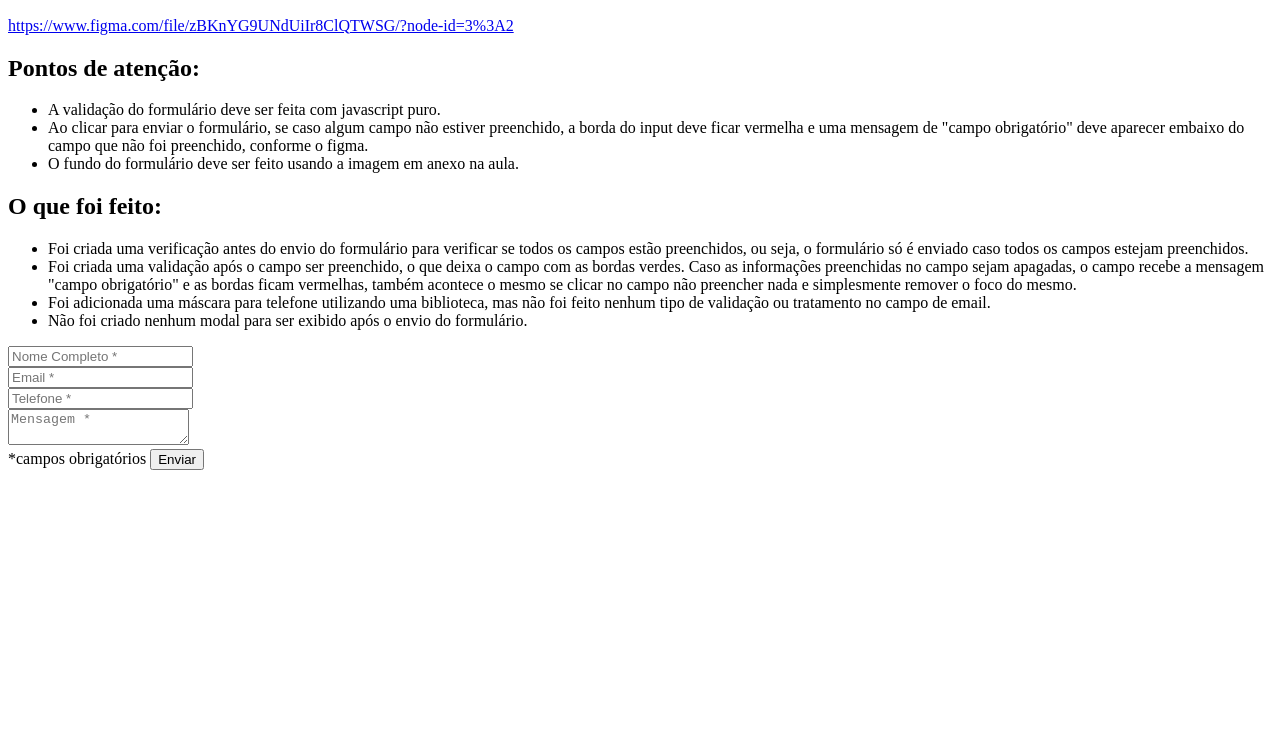
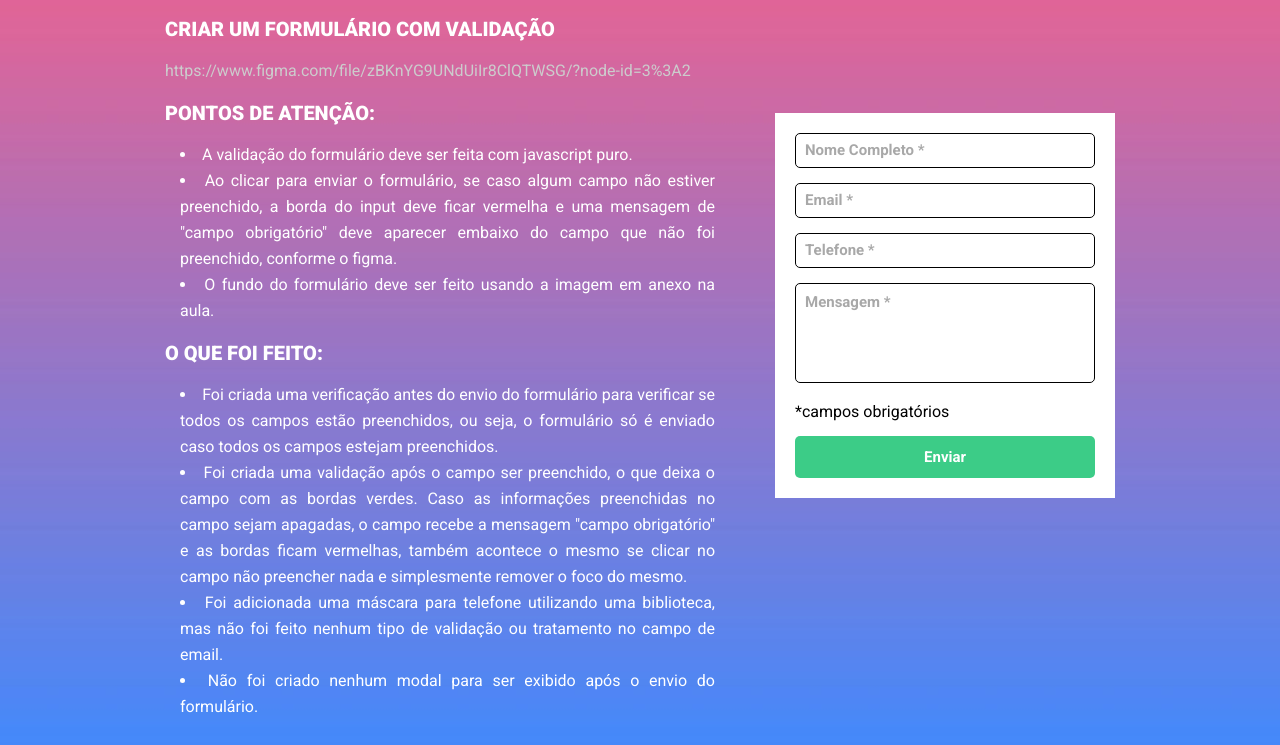
Before and after one commit to caio-colin/devquest-formulario-com-validacao, a plain HTML site: page index.html in a window 1280 px wide. Shown: the part 135-880 px from the top of the page. Before the commit the page ends 800 px from the top, so only its background shows below. Drawn offline with nearby package versions, Linux system fonts and the light colour scheme; the site is published under a folder, as on GitHub Pages, so addresses that start at the root find nothing.

Commit message:
correcao imports

```diff
--- a/index.html
+++ b/index.html
@@ -4,8 +4,8 @@
     <meta charset="UTF-8" />
     <meta name="viewport" content="width=device-width, initial-scale=1.0" />
     <title>Desafio validação de formulário</title>
-    <link rel="stylesheet" href="/src/css/reset.css" />
-    <link rel="stylesheet" href="/src/css/estilo.css" />
+    <link rel="stylesheet" href="./src/css/reset.css" />
+    <link rel="stylesheet" href="./src/css/estilo.css" />
     <link rel="preconnect" href="https://fonts.googleapis.com">
     <link rel="preconnect" href="https://fonts.gstatic.com" crossorigin>
     <link href="https://fonts.googleapis.com/css2?family=Roboto:wght@400;700;900&display=swap" rel="stylesheet">
@@ -66,7 +66,7 @@
         </div>
       </div>
     </main>
-    <script src="/src/js/validacaoDeCampos.js"></script>
+    <script src="./src/js/validacaoDeCampos.js"></script>
     <script src="https://code.jquery.com/jquery-3.7.0.min.js"></script>
     <script src="https://cdnjs.cloudflare.com/ajax/libs/jquery.mask/1.14.16/jquery.mask.js"></script>
     <script>
--- a/src/css/estilo.css
+++ b/src/css/estilo.css
@@ -1,5 +1,5 @@
 body {
-  background: url(/src/img/bg-repeat.jpg);
+  background: url(../img/bg-repeat.jpg);
   background-repeat: repeat-x;
   background-size: auto 100%;
   min-height: 100vh;
@@ -81,7 +81,7 @@ body {
   height: 100px;
   resize: none;
 }
-.formulario textarea[id="mensagem"].estilo-do-campo + .campo-em-branco{
+.formulario textarea[id="mensagem"].estilo-do-campo + .campo-em-branco {
   margin-top: -4px;
 }
 .formulario .estilo-do-campo::placeholder {
```
